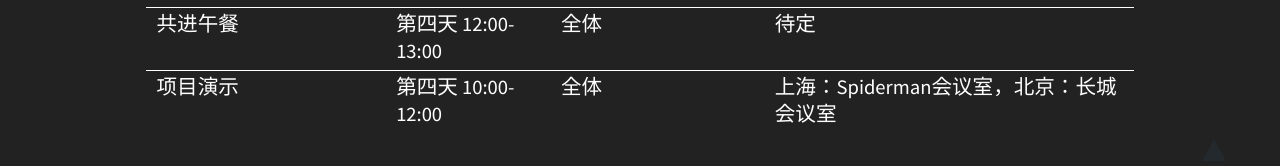
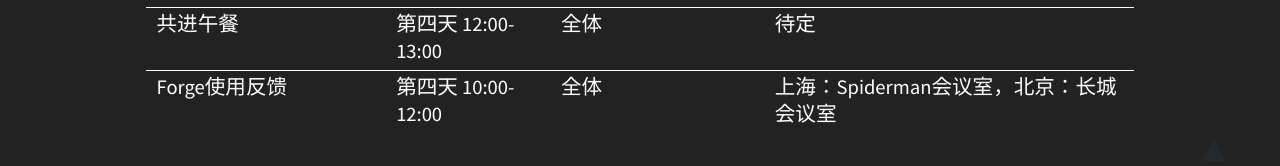
Before and after one commit to DevTechChina/DevWeek, a website: page index.html in a window 1280 px wide. Both pictures are taken after a click on the element 1251 px from the left and 734 px from the top of the page. Shown: the part 553-719 px from the top of the page. Drawn offline with Linux system fonts and the light colour scheme.

Commit message:
Update index.html

```diff
--- a/index.html
+++ b/index.html
@@ -106,7 +106,7 @@
 						<td>待定</td>
 					  </tr>
 					  <tr>
-						<td>项目演示</td>
+						<td>Forge使用反馈</td>
 						<td>第四天 10:00-12:00</td>
 						<td>全体</td>
 						<td>上海：Spiderman会议室，北京：长城会议室</td>
```
